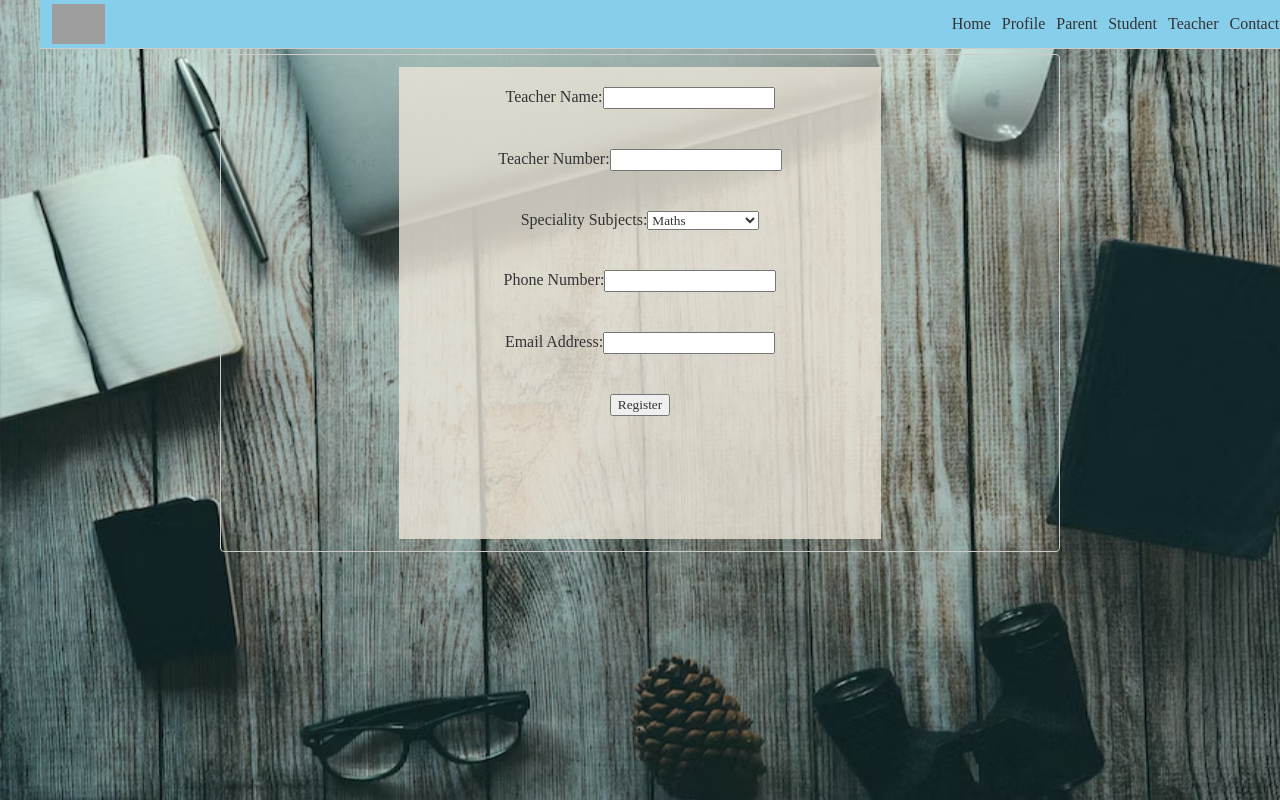
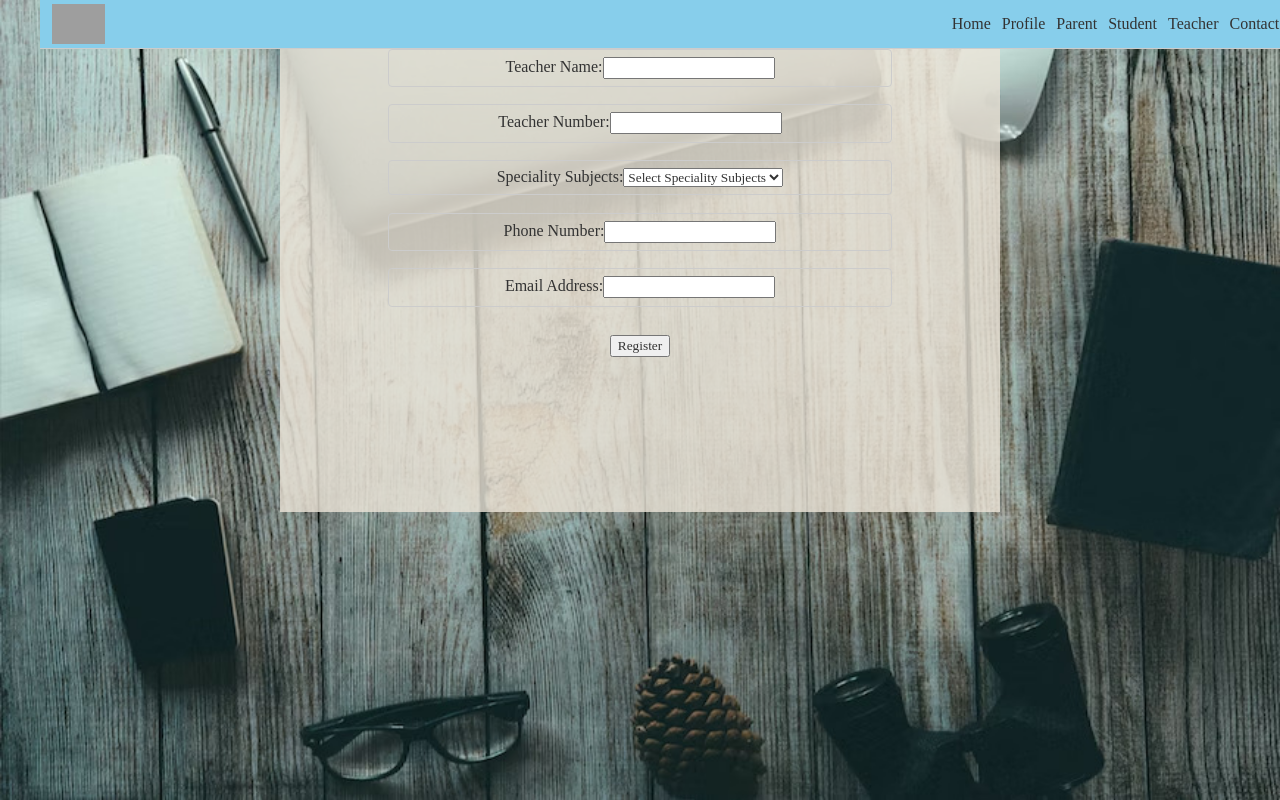
Before and after one commit to Vyvnn/Elimu, a React (Create React App) app in the folder frontend/: page /teacher/teacherregister in a window 1280 px wide. Built offline with nearby package versions, Linux system fonts and the light colour scheme; grey boxes are pictures that could not be loaded.

Commit message:
to create form validation function

```diff
--- a/frontend/src/components/home.js
+++ b/frontend/src/components/home.js
@@ -20,10 +20,6 @@ const Home = () => {
 
 
       </div>
-
-
-
-
 
       <section className="work-section section" id="section-2">
 
--- a/frontend/src/components/parent/parentregister.js
+++ b/frontend/src/components/parent/parentregister.js
@@ -91,9 +91,9 @@ const Parentregister = () => {
 
   return (
 
-    <div className="form-group">
+
     <form className='container' onSubmit={handleSubmit}>
-
+      <div className="form-group"></div>
       <div className="row justify-content-center">
         <div>
           <label>
@@ -126,8 +126,8 @@ const Parentregister = () => {
         {formErrors.confirmpassword && <p className="error">{formErrors.confirmpassword}</p>}
 
         <br />
-          <label>
-            Student Name:
+
+
         <label>
           Student Name:
           <select name="selectedStudent" value={selectedStudent} onChange={handleStudentChange}>
@@ -143,7 +143,7 @@ const Parentregister = () => {
             {/* Add more options for each child */}
           </select>
 
-            </label>
+
 
         </label>
         {formErrors.selectedStudent && <p className="error">{formErrors.selectedStudent}</p>}
@@ -172,13 +172,8 @@ const Parentregister = () => {
         </button> </Link>
       </div>
     </form>
-
-
-    </div>
   );
-
-
-};
+}
 
 
 export default Parentregister;
--- a/frontend/src/components/student/studentregister.js
+++ b/frontend/src/components/student/studentregister.js
@@ -8,6 +8,8 @@ const StudentRegister = () => {
   const [studentClass, setStudentClass] = useState("");
   const [subject, setSubject] = useState("");
   const [interest, setInterest] = useState("");
+  const [confirmpassword, setConfirmPassword] = useState('');
+  const [formErrors, setFormErrors] = useState({});
 
   const handleChange = (e) => {
     const { name, value } = e.target;
@@ -35,9 +37,62 @@ const StudentRegister = () => {
   const handleClassChange = (e) => {
     setStudentClass(e.target.value);
   };
+  const handleSubmit = (e) => {
+    e.preventDefault();
+
+    const errors = {};
+    if (!fullName) {
+      errors.fullName = "Full Name is required";
+    }
+    if (!studentID) {
+      errors.studentID = "Student ID is required";
+    }
+
+
+    // If there are errors, set the formErrors state and prevent form submission
+    if (Object.keys(errors).length > 0) {
+      setFormErrors(errors);
+      return;
+    }
+    // Create an object with the form data
+    const formData = {
+      fullName,
+      studentID,
+      password,
+      studentClass,
+      subject,
+      interest,
+    };
+
+    fetch('/(http://localhost:5000/api/mainpage', {
+      method: 'POST',
+      headers: {
+        'Content-Type': 'application/json',
+      },
+      body: JSON.stringify(formData),
+    })
+
+  .then((response) => {
+    if (!response.ok) {
+      throw new Error('Network response was not ok');
+    }
+    return response.json();
+  })
+
+  .then((data) => {
+    console.log('Registration successful:', data);
+
+  })
+  .catch((error) => {
+
+    console.error('Registration failed:', error.message);
+
+
+  });
+};
 
   return (
-    <form className="container">
+    <form className="container" onSubmit={handleSubmit}>
       <div className="form-group">
         <label htmlFor="full-name">Full Name</label>
         <input type="text" placeholder="Enter Full Name" name="full-name" id="full-name" value={fullName} onChange={handleChange} required />
@@ -91,12 +146,19 @@ const StudentRegister = () => {
 
           <br />
           <label>
-            Confirm Password:
-            <input type=" confirm password " value={password} onChange={(e) => setPassword(e.target.value)} />
+
+            <label>
+          Confirm Password:
+          <input type="password" value={confirmpassword} onChange={(e) => setConfirmPassword(e.target.value)} />
+        </label>
+        {formErrors.confirmpassword && <p className="error">{formErrors.confirmpassword}</p>}
+
+        <br />
+
 
           </label>
       <div>
-    <Link to={"student/studentmainpage"} ><button type="submit" className="btn btn-primary">
+    <Link to={"student/studentsignin"} ><button type="submit" className="btn btn-primary">
 Register
     </button> </Link>
     </div>
--- a/frontend/src/components/teacher/teacherregister.js
+++ b/frontend/src/components/teacher/teacherregister.js
@@ -8,18 +8,82 @@ const TeacherRegister = () => {
     const [specialitySubjects, setSpecialitySubjects] = useState("");
     const [phoneNumber, setPhoneNumber] = useState("");
     const [email, setEmail] = useState("");
+    const [formErrors, setFormErrors] = useState({});
 
 
     const handleSubmit = (e) => {
         e.preventDefault();
-        // Perform form submission logic here
-        // Validate and process the form data
+        const formData = {
+            teacherName,
+            teacherNumber,
+            specialitySubjects,
+            phoneNumber,
+            email,
+          };
+            // Perform form validation here
+    const errors = {};
+    if (!teacherName) {
+      errors.teacherName = "Teacher Name is required";
+    }
+    if (!teacherNumber) {
+      errors.teacherNumber = "Teacher Number is required";
+    }
+    if (!specialitySubjects) {
+      errors.specialitySubjects = "Speciality Subjects are required";
+    }
+    if (!phoneNumber) {
+      errors.phoneNumber = "Phone Number is required";
+    }
+    if (!email) {
+      errors.email = "Email Address is required";
+    } else if (!isValidEmail(email)) {
+      errors.email = "Invalid Email Address";
+    }
+
+    // If there are errors, handle them and prevent form submission
+    if (Object.keys(errors).length > 0) {
+      // Set the formErrors state to display the errors to the user
+      setFormErrors(errors);
+      return;
+    }
+
+
+
+    // Send the form data to the backend API for registration
+    fetch('http://localhost:5000/api/mainpage', {
+      method: 'POST',
+      headers: {
+        'Content-Type': 'application/json',
+      },
+      body: JSON.stringify(formData),
+    })
+    .then((response) => {
+      if (!response.ok) {
+        throw new Error('Network response was not ok');
+      }
+      return response.json();
+    })
+    .then((data) => {
+      console.log('Registration successful:', data);
+      // You can show a success message to the user or redirect to another page after successful registration.
+      // For example: history.push('/teacher/teachermainpage');
+    })
+    .catch((error) => {
+      console.error('Registration failed:', error.message);
+      // You can handle the error and show an error message to the user if needed.
+    });
+  };
+
+  // Helper function to validate email format
+  const isValidEmail = (email) => {
+    // Use a regular expression for basic email validation
+    const emailRegex = /^[^\s@]+@[^\s@]+\.[^\s@]+$/;
+    return emailRegex.test(email);
   };
 
   return (
+    <form className="container" onSubmit={handleSubmit}>
       <div className="form-group">
-            <form className="container" onSubmit={handleSubmit}>
-                <div>
         <label htmlFor="teacher-name">Teacher Name:</label>
         <input
           type="text"
@@ -28,9 +92,10 @@ const TeacherRegister = () => {
           onChange={(e) => setTeacherName(e.target.value)}
           required
         />
+        {formErrors.teacherName && <p className="error">{formErrors.teacherName}</p>}
       </div>
 
-                <div>
+      <div className="form-group">
         <label htmlFor="teacher-number">Teacher Number:</label>
         <input
           type="text"
@@ -39,9 +104,10 @@ const TeacherRegister = () => {
           onChange={(e) => setTeacherNumber(e.target.value)}
           required
         />
+        {formErrors.teacherNumber && <p className="error">{formErrors.teacherNumber}</p>}
       </div>
 
-                <div>
+      <div className="form-group">
         <label htmlFor="speciality-subjects">Speciality Subjects:</label>
         <select
           id="speciality-subjects"
@@ -49,24 +115,13 @@ const TeacherRegister = () => {
           onChange={(e) => setSpecialitySubjects(e.target.value)}
           required
         >
-                        <option value="Maths">Maths</option>
-                        <option value="English">English</option>
-                        <option value="Science">Science</option>
-                        <option value="Kiswahili">Kiswahili</option>
-                        <option value="C.R.E">C.R.E</option>
-                        <option value="I.R.E">I.R.E</option>
-                        <option value="Biology">Biology</option>
-                        <option value="Physics">Physics</option>
-                        <option value="Chemistry">Chemistry</option>
-                        <option value="Geography">Geography</option>
-                        <option value="History">History</option>
-                        <option value="Business Studies">Business Studies</option>
+          <option value="">Select Speciality Subjects</option>
+          {/* Add other options for speciality subjects here */}
         </select>
-
+        {formErrors.specialitySubjects && <p className="error">{formErrors.specialitySubjects}</p>}
       </div>
 
-
-    <div>
+      <div className="form-group">
         <label htmlFor="phone-number">Phone Number:</label>
         <input
           type="text"
@@ -75,10 +130,10 @@ const TeacherRegister = () => {
           onChange={(e) => setPhoneNumber(e.target.value)}
           required
         />
+        {formErrors.phoneNumber && <p className="error">{formErrors.phoneNumber}</p>}
       </div>
 
-
-    <div>
+      <div className="form-group">
         <label htmlFor="email">Email Address:</label>
         <input
           type="email"
@@ -87,14 +142,21 @@ const TeacherRegister = () => {
           onChange={(e) => setEmail(e.target.value)}
           required
         />
+        {formErrors.email && <p className="error">{formErrors.email}</p>}
       </div>
+
       <div>
-    <Link to={"teacher/teachermainpage"} ><button type="submit" className="btn btn-primary">
+        <Link to={"teacher/teachersignin"}>
+          <button type="submit" className="btn btn-primary">
             Register
-    </button> </Link>
+          </button>
+        </Link>
       </div>
-      </form >
-    </div >
+    </form>
   );
 };
+
+
+
+
 export default TeacherRegister;
--- a/frontend/src/index.css
+++ b/frontend/src/index.css
@@ -211,6 +211,8 @@ div {
   padding-bottom: 90px!important;
   min-height: 850px;
   background-color: transparent;
+
+
 }
 
 .work-section .container { max-width: 1242px; }
```
Also changed, not shown: frontend/package.json (+6 -1 lines), 1 other file (tests, documents, lock files or other folders). Lines whose indentation alone changed are shown as unchanged.
